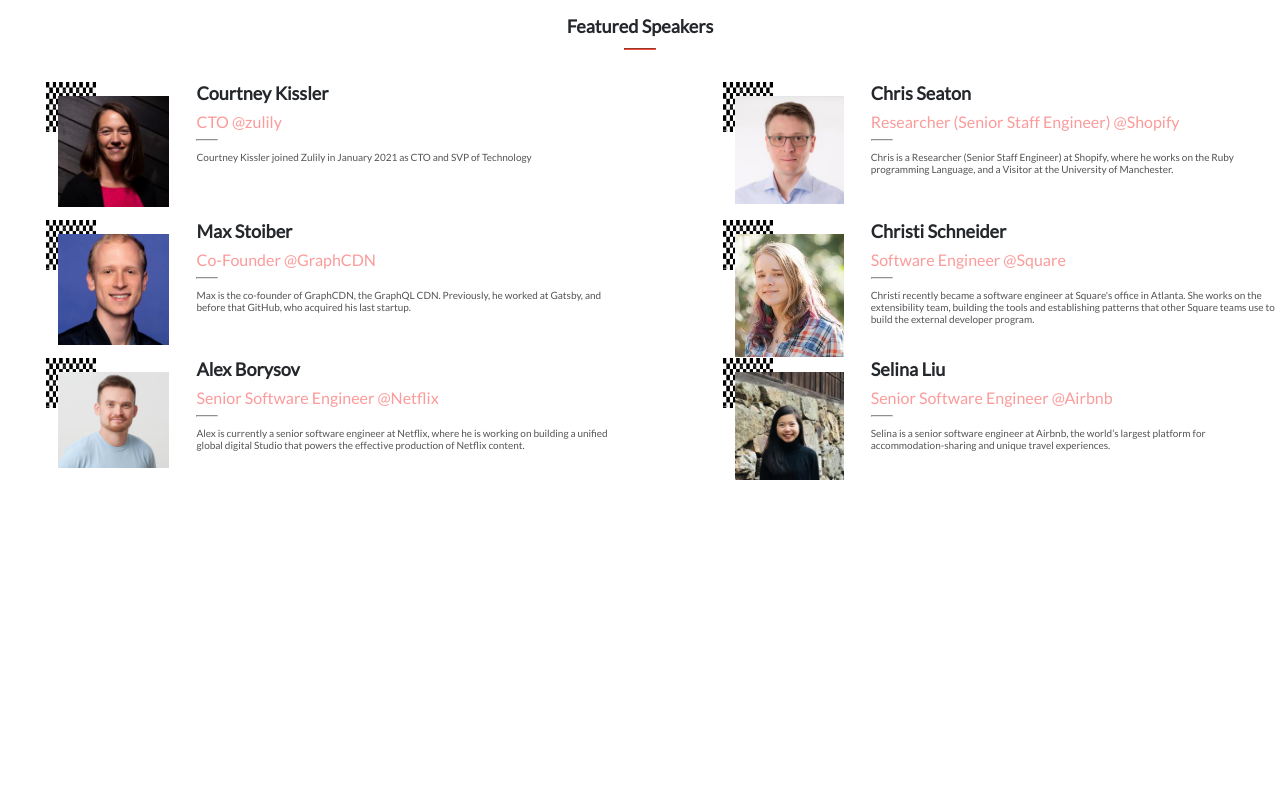
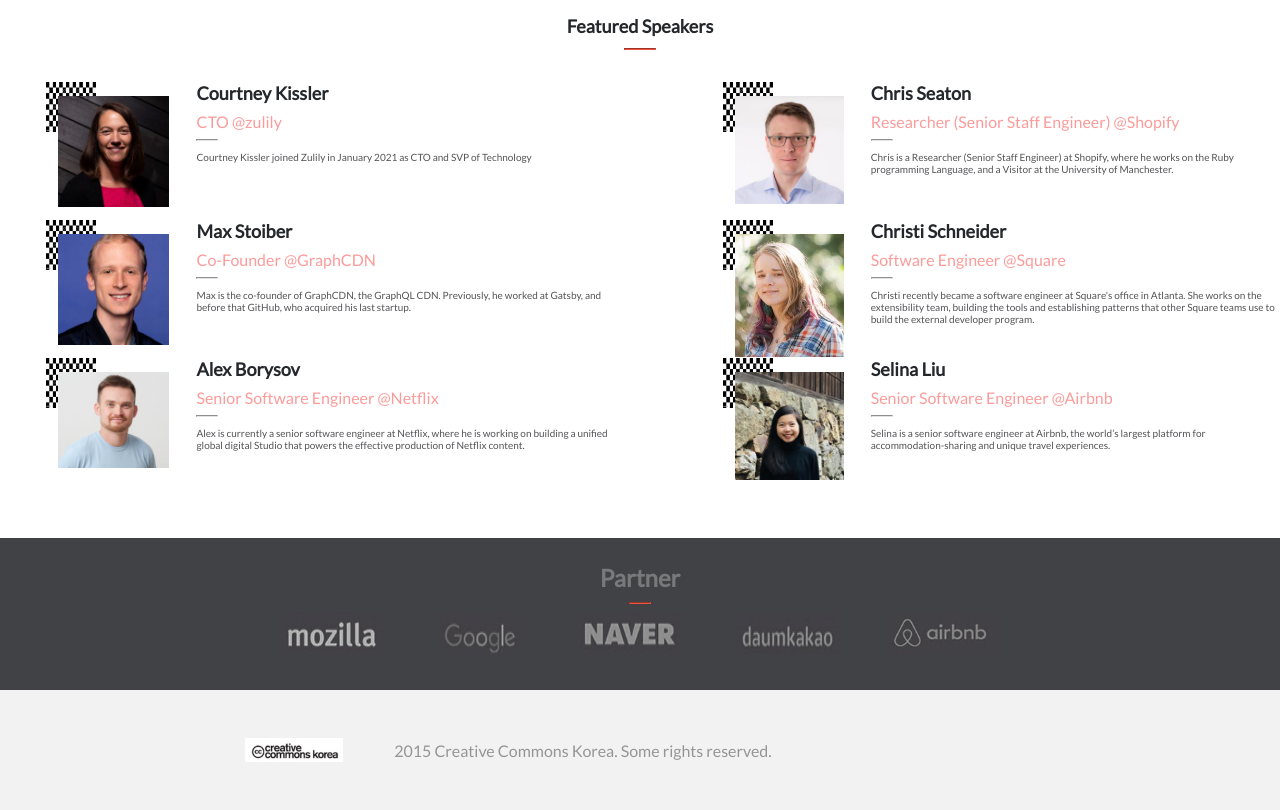
Before and after one commit to taher-software/Web-dev-course-app, a website: page index.html in a window 1280 px wide. Shown: the part 1249-2059 px from the top of the page. Before the commit the page ends 1787 px from the top, so only its background shows below. Drawn offline with Linux system fonts and the light colour scheme; a web font is replaced by a local one.

Commit message:
Add footer section.

```diff
--- a/index.html
+++ b/index.html
@@ -91,7 +91,22 @@
         <section class="speakers">
 
         </section>
-        <footer>
+        <footer >
+            <div class="partner">
+                <h2>Partner</h2>
+                <hr>
+                <div class="img-partner">
+                   <img src="statics/images/mozilla.png" alt="mozilla">
+                   <img src="statics/images/google.png" alt="google">
+                   <img src="statics/images/Naver.png" alt="naver">
+                   <img src="statics/images/daumkakao.png" alt="daumkakao">
+                   <img src="statics/images/airbnb.png" alt="airbnb">
+                </div>
+            </div>
+            <div class="author">
+                <img src="statics/images/author-design.png" alt="author">
+                <p> 2015 Creative Commons Korea. Some rights reserved.</p>
+            </div>
 
         </footer>
         <script src="scripts/menu.js"> </script>
--- a/styles/home_style.css
+++ b/styles/home_style.css
@@ -269,6 +269,8 @@
   margin-bottom: 7.5%;
 }
 
+footer { display: none; }
+
 @media screen and (min-width: 768px) {
   .desktop { display: flex; }
   .mobile { display: none; }
@@ -418,4 +420,46 @@
   }
 
   .main-program { margin-top: 2.5%; }
+
+  footer { display: block; }
+
+  .partner {
+    background-color: rgb(65, 66, 70);
+    padding: 0;
+    padding-bottom: 35px;
+  }
+
+  .partner h2 {
+    font-family: 'Lato', sans-serif;
+    text-align: center;
+    padding-top: 25px;
+    margin-bottom: 10px;
+    color: rgb(121, 121, 123);
+  }
+
+  .img-partner {
+    display: flex;
+    justify-content: space-around;
+    width: 60%;
+    margin-left: 20%;
+  }
+
+  .author {
+    background-color: rgb(242, 242, 242);
+    height: 120px;
+    padding: 0;
+    margin: 0;
+    display: flex;
+    align-items: center;
+    justify-content: center;
+  }
+
+  .author img { max-height: 20%; }
+
+  .author p {
+    margin-left: 4%;
+    font-family: 'Lato', sans-serif;
+    color: rgb(149, 149, 151);
+    width: 50.06%;
+  }
 }
```
